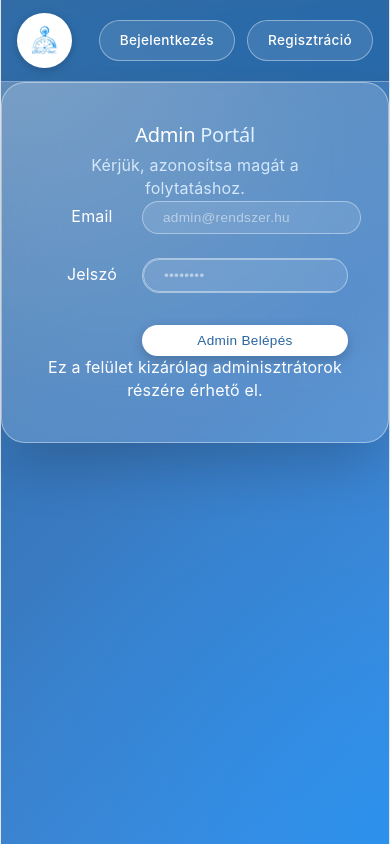
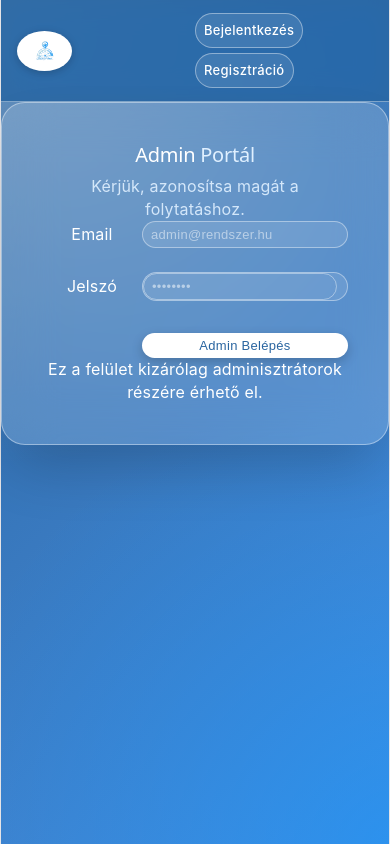
Before and after one commit to felni06-tech/IFK_FellnerIllesVorak-2025_2026, a React (Vite) app in the folder Frontend/: page /admin in a window 390 px wide. Built offline with nearby package versions, Linux system fonts and the light colour scheme.

Commit message:
reszponziv navbar

```diff
--- a/Frontend/src/App.css
+++ b/Frontend/src/App.css
@@ -211,3 +211,30 @@ input.nav-btn:focus {
     border-color: var(--white);
     color: white;
 }
+
+/* Asztali nézet (közepes kijelzőtől felfelé): minden egy sorban, két szélen */
+  @media (min-width: 768px) {
+    .container-fluid {
+      flex-wrap: nowrap !important;
+    }
+  }
+
+  /* Mobil nézet: itt engedjük a törést */
+  @media (max-width: 767px) {
+    .container-fluid {
+      justify-content: flex-start !important; /* Mobilton ne akarja szétfeszíteni az üres teret */
+    }
+    .nav-group {
+      width: 100%; /* Kitölti a szélességet, így a második csoport aláugrik */
+      justify-content: flex-start;
+      flex-wrap: wrap; /* Ha a bal oldalon sok a gomb, ott is törhet */
+      gap: 5px !important;
+    }
+    .nav-btn {
+      padding: 5px 8px !important;
+      font-size: 13px !important;
+    }
+    .navbar-logo {
+      height: 30px !important;
+    }
+  }
--- a/Frontend/src/App.jsx
+++ b/Frontend/src/App.jsx
@@ -33,19 +33,15 @@
 
     return (
       <Router>
-        <nav className="navbar navbar-expand navbar-dark px-3 shadow fixed-top">
-          <div className="container-fluid">
+        <nav className="navbar navbar-expand-md navbar-dark px-3 shadow fixed-top">
+          <div className="container-fluid d-flex flex-wrap justify-content-between align-items-center">
 
-            <div className="nav-group">
+            {/* BAL OLDAL - Ez marad balra */}
+            <div className="nav-group d-flex align-items-center gap-2">
               <Link className="navbar-brand p-0 m-0 d-flex align-items-center" to="/">
-                <img
-                  src={logo}
-                  alt="Logo"
-                  className="navbar-logo"
-                />
+                <img src={logo} alt="Logo" className="navbar-logo" />
               </Link>
 
-              {/* Időpontfoglalás elérése (Csak ha be van jelentkezve ÉS nem személyzet) */}
               {isLoggedIn && isNotStaff && (
                 <Link className="nav-link nav-btn" to="/appointments">Időpontfoglalás</Link>
               )}
@@ -58,18 +54,19 @@
 
               {isProvider && (
                 <Link className="nav-btn" style={{color: '#0dcaf0', borderColor: '#0dcaf0'}} to="/provider/dashboard">
-                  💼 Saját profil
+                  💼 Profil
                 </Link>
               )}
 
               {isAdmin && (
                 <Link className="nav-btn" style={{color: '#ff4d4d', borderColor: '#ff4d4d'}} to="/admin/dashboard">
-                  🛡️ Admin Panel
+                  🛡️ Admin
                 </Link>
               )}
             </div>
 
-            <div className="nav-group">
+            {/* JOBB OLDAL - Ez asztalin jobbra tapad, mobilton pedig aláugrik és szintén balra rendeződik */}
+            <div className="nav-group d-flex align-items-center gap-2 mt-2 mt-md-0">
               {!isLoggedIn ? (
                 <>
                   <Link className="nav-btn" to="/login">Bejelentkezés</Link>
@@ -77,7 +74,7 @@
                 </>
               ) : (
                 <>
-                  <span className="user-info-text d-none d-md-inline">
+                  <span className="user-info-text d-none d-md-inline text-white">
                     <strong>{user?.name}</strong>
                   </span>
                   <button className="logout-btn" onClick={handleLogout}>
@@ -86,6 +83,7 @@
                 </>
               )}
             </div>
+
           </div>
         </nav>
 
```
